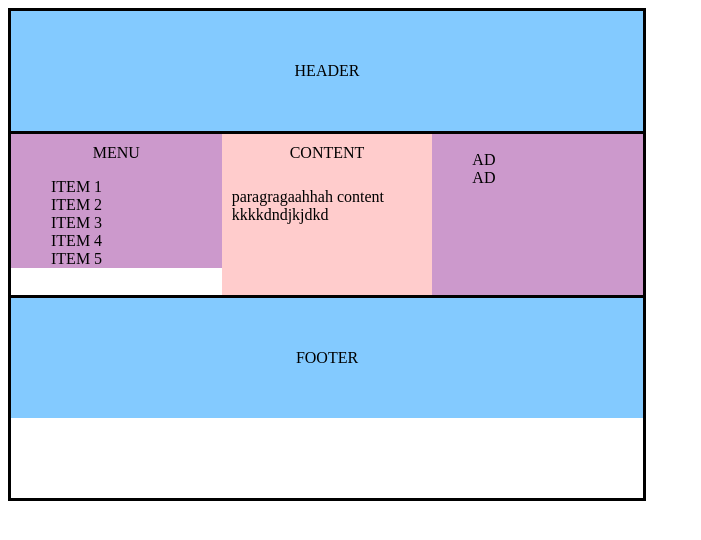
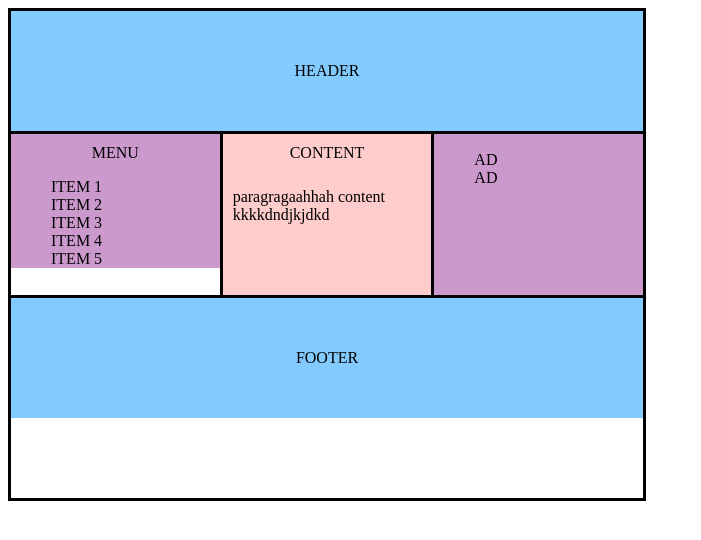
Before and after one commit to chidananda-mn/temp, a plain HTML site: page index.html in a window 1280 px wide. Shown: the whole page, without its empty margins (0-701 px from the left). Drawn offline with Linux system fonts and the light colour scheme.

Commit message:
Update index.html

```diff
--- a/index.html
+++ b/index.html
@@ -35,6 +35,8 @@
       }
       article.content {
         background-color: #FFCCCC;
+        border-left: solid;
+         border-right: solid;
       }
       div.subContent{
         padding-top: 10px;
```
